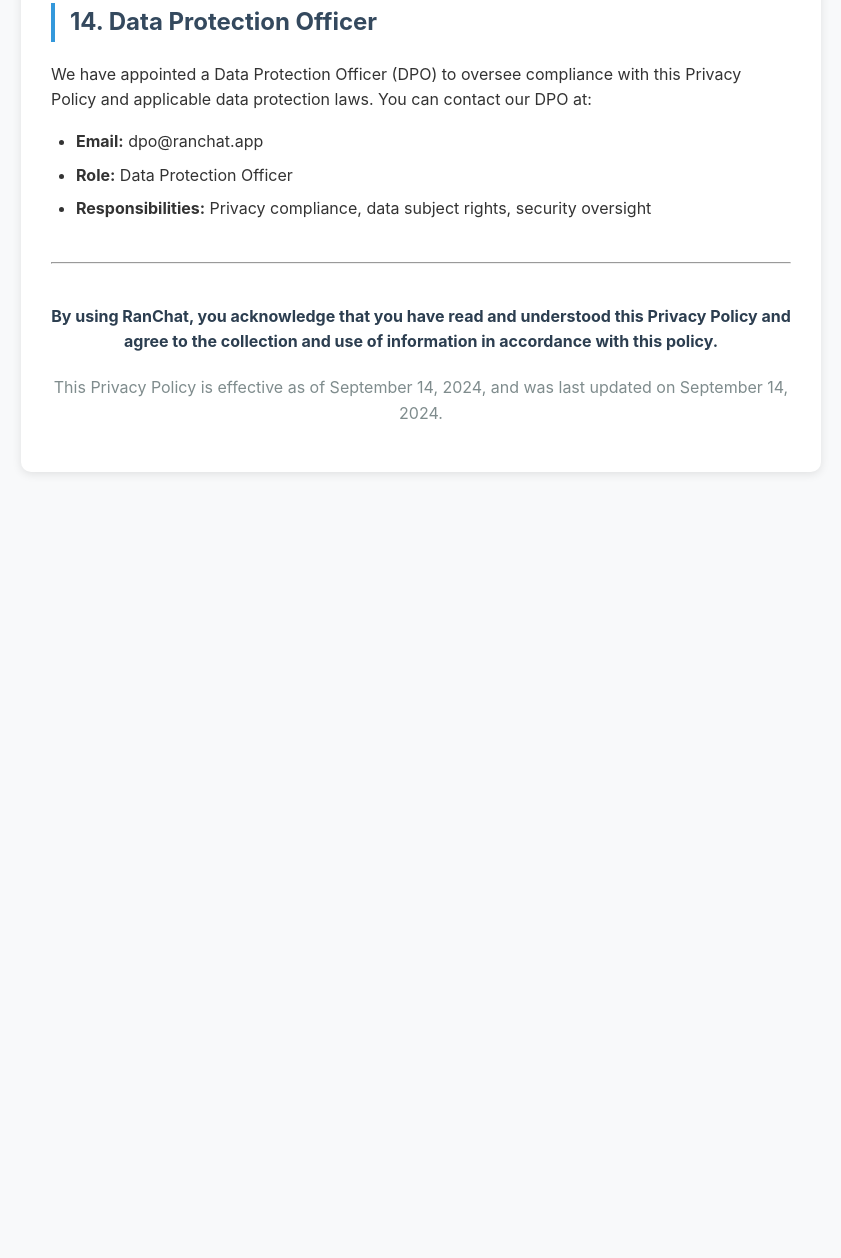
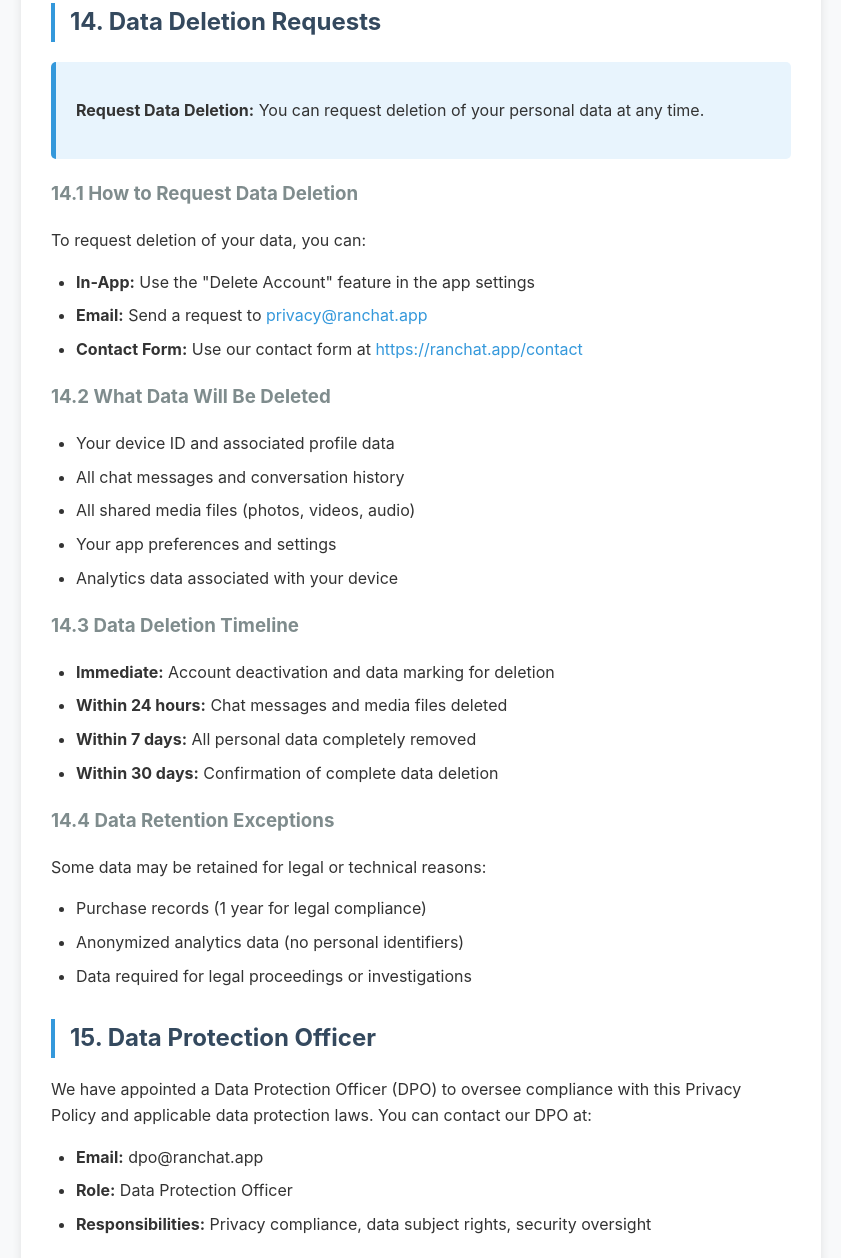
Before and after one commit to mandargaikwad188/ranchat-privacy-policy, a plain HTML site: page index.html in a window 1280 px wide. Shown: the part 6016-7274 px from the top of the page, without its empty margins (219-1060 px from the left). Before the commit the page ends 6508 px from the top, so only its background shows below. Drawn offline with Linux system fonts and the light colour scheme.

Commit message:
Update index.html

```diff
--- a/index.html
+++ b/index.html
@@ -359,7 +359,45 @@
             <span class="compliance-badge">ISO 27001</span>
         </div>
 
-        <h2>14. Data Protection Officer</h2>
+        <h2>14. Data Deletion Requests</h2>
+        <div class="highlight">
+            <p><strong>Request Data Deletion:</strong> You can request deletion of your personal data at any time.</p>
+        </div>
+
+        <h3>14.1 How to Request Data Deletion</h3>
+        <p>To request deletion of your data, you can:</p>
+        <ul>
+            <li><strong>In-App:</strong> Use the "Delete Account" feature in the app settings</li>
+            <li><strong>Email:</strong> Send a request to <a href="mailto:privacy@ranchat.app?subject=Data%20Deletion%20Request">privacy@ranchat.app</a></li>
+            <li><strong>Contact Form:</strong> Use our contact form at <a href="https://ranchat.app/contact">https://ranchat.app/contact</a></li>
+        </ul>
+
+        <h3>14.2 What Data Will Be Deleted</h3>
+        <ul>
+            <li>Your device ID and associated profile data</li>
+            <li>All chat messages and conversation history</li>
+            <li>All shared media files (photos, videos, audio)</li>
+            <li>Your app preferences and settings</li>
+            <li>Analytics data associated with your device</li>
+        </ul>
+
+        <h3>14.3 Data Deletion Timeline</h3>
+        <ul>
+            <li><strong>Immediate:</strong> Account deactivation and data marking for deletion</li>
+            <li><strong>Within 24 hours:</strong> Chat messages and media files deleted</li>
+            <li><strong>Within 7 days:</strong> All personal data completely removed</li>
+            <li><strong>Within 30 days:</strong> Confirmation of complete data deletion</li>
+        </ul>
+
+        <h3>14.4 Data Retention Exceptions</h3>
+        <p>Some data may be retained for legal or technical reasons:</p>
+        <ul>
+            <li>Purchase records (1 year for legal compliance)</li>
+            <li>Anonymized analytics data (no personal identifiers)</li>
+            <li>Data required for legal proceedings or investigations</li>
+        </ul>
+
+        <h2>15. Data Protection Officer</h2>
         <p>We have appointed a Data Protection Officer (DPO) to oversee compliance with this Privacy Policy and applicable data protection laws. You can contact our DPO at:</p>
         <ul>
             <li><strong>Email:</strong> dpo@ranchat.app</li>
```
